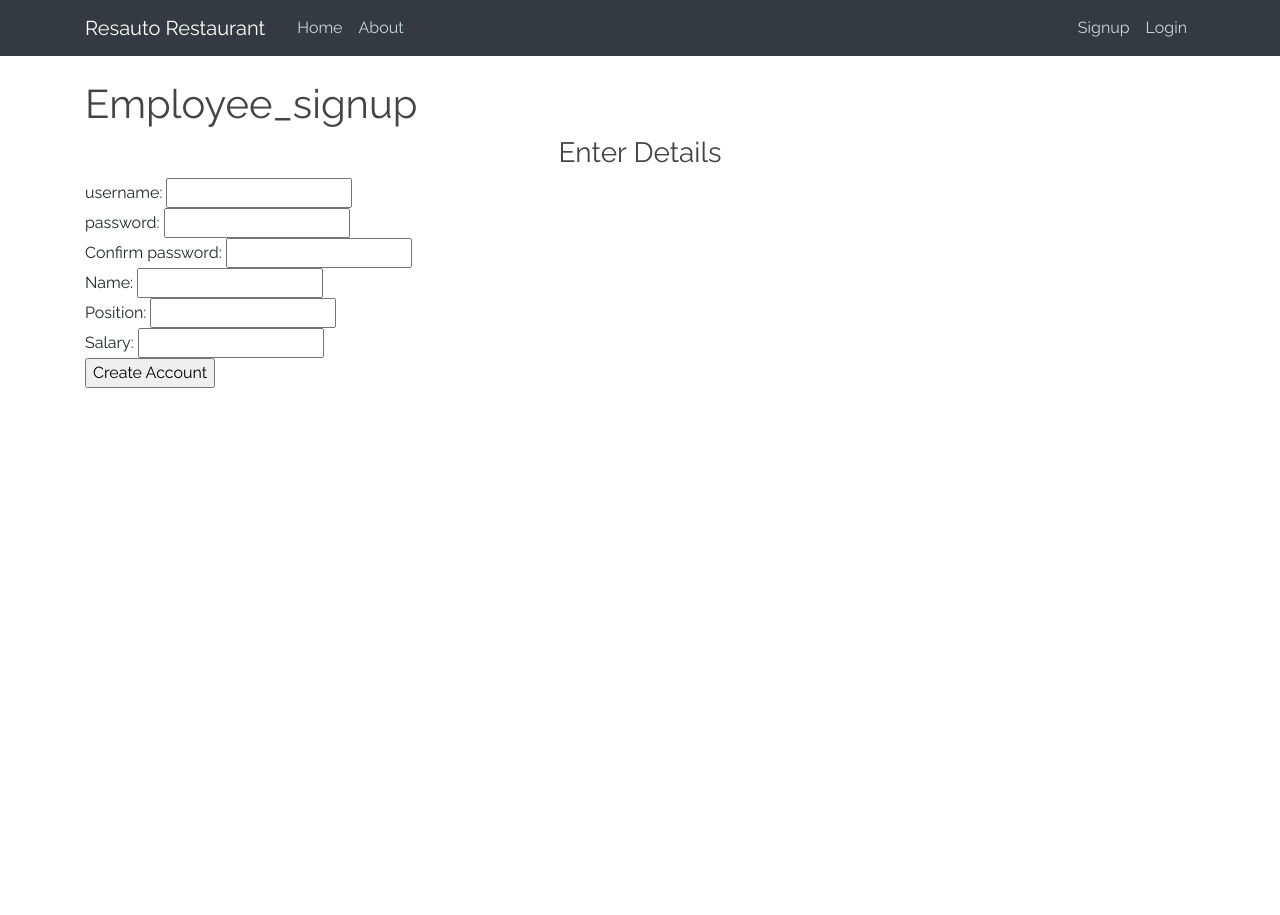
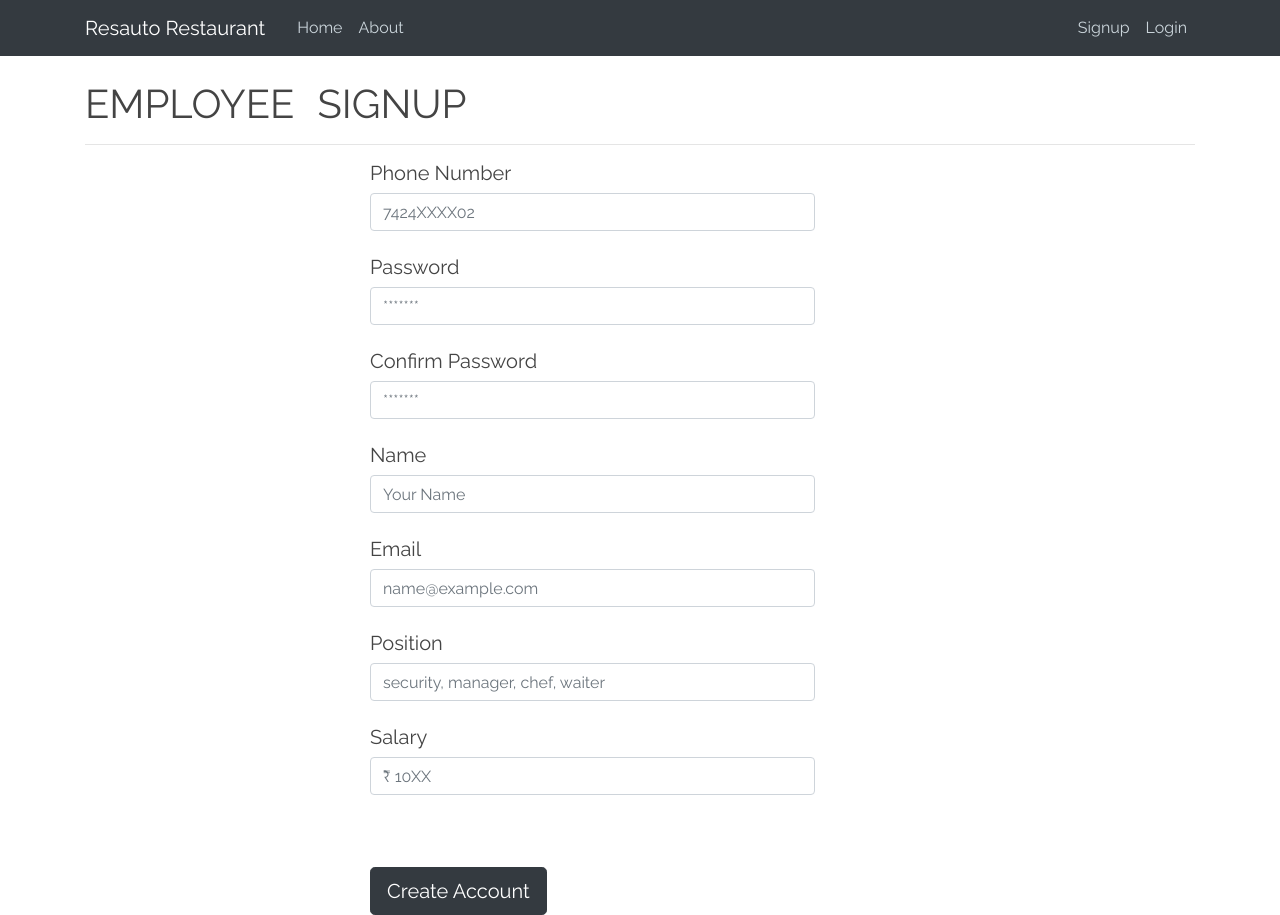
Before and after one commit to hardik-kgp/DBMS_term_project, a Django app: template users/templates/users/employee_signup.html in a window 1280 px wide. Before the commit the page ends 388 px from the top, so only its background shows below. Run offline with Django 3.2, Linux system fonts and the light colour scheme; the template is opened without the code that fills it, so the values that code supplies are empty; some libraries are stand-ins or nearby versions.

Commit message:
login and signup pages done

```diff
--- a/users/templates/users/employee_signup.html
+++ b/users/templates/users/employee_signup.html
@@ -1,29 +1,57 @@
 {% extends "header.html" %}
 {% block content %}
-<h1>Employee_signup</h1>
-
-
+<div class="">
+    <b><h1>EMPLOYEE&ensp;SIGNUP</h1></b>
+    <hr></hr>
+    {% if data %}
+        <h6 align="center" class="text-danger">{{data}}<h3>
+    {% endif %}
+    <div class="row">
+        <div class="col-3"></div>
+        <div class="col-5 form-signin">
             <form action="{% url 'users:employee_signup' %}" method="post">
                 {% csrf_token %}
-<h3 align = "center">Enter Details</h3>
-username:
-<input required type="text" name="username" value="" />
-<br>password:
-<input required type="password" name="password1" value="" />
+                <div class="form-floating">
+                    <h5 for="floatingInput">Phone Number</h5>
+                    <input class="form-control" name="phone" id="floatingInput" placeholder="7424XXXX02">
+                </div>
                 <br>
-Confirm password:
-<input required type="password" name="password2" value="" />
+                <div class="form-floating">
+                    <h5 for="floatingPassword">Password</h5>
+                    <input type="password" class="form-control" name="password1" id="floatingPassword" placeholder="*******">
+                </div>
                 <br>
-Name:
-<input required type="text" name="name" value="" />
+                <div class="form-floating">
+                    <h5 for="floatingPassword">Confirm Password</h5>
+                    <input type="password" class="form-control" name="password2" id="floatingPassword" placeholder="*******">
+                </div>
                 <br>
-Position:
-<input required type="text" name="position" value="" />
+                <div class="form-floating">
+                    <h5 for="floatingInput">Name</h5>
+                    <input class="form-control" name="name" id="floatingInput" placeholder="Your Name">
+                </div>
                 <br>
-Salary:
-<input required type="text" name="salary" value="" />
+                <div class="form-floating">
+                    <h5 for="floatingInput">Email</h5>
+                    <input class="form-control" name="email" id="floatingInput" placeholder="name@example.com">
+                </div>
                 <br>
-<input type="submit" value="Create Account" />
+                <div class="form-floating">
+                    <h5 for="floatingInput">Position</h5>
+                    <input class="form-control" name="position" id="floatingInput" placeholder="security, manager, chef, waiter">
+                </div>
+                <br>
+                <div class="form-floating">
+                    <h5 for="floatingInput">Salary</h5>
+                    <input class="form-control" name="salary" id="floatingInput" placeholder="₹ 10XX">
+                </div>
+                <br>
+                <br><br>
+                <button class="btn btn-dark btn-lg" type="submit">Create Account</button>
             </form>
+        </div>
+        <div class="col-4"></div>
+    </div>
+</div>
 
 {% endblock content %}
```
Also changed, not shown: users/templates/users/customer_login.html (+21 -11 lines), users/templates/users/customer_signup.html (+35 -17 lines), users/templates/users/employee_login.html (+21 -12 lines). Lines whose indentation alone changed are shown as unchanged.
